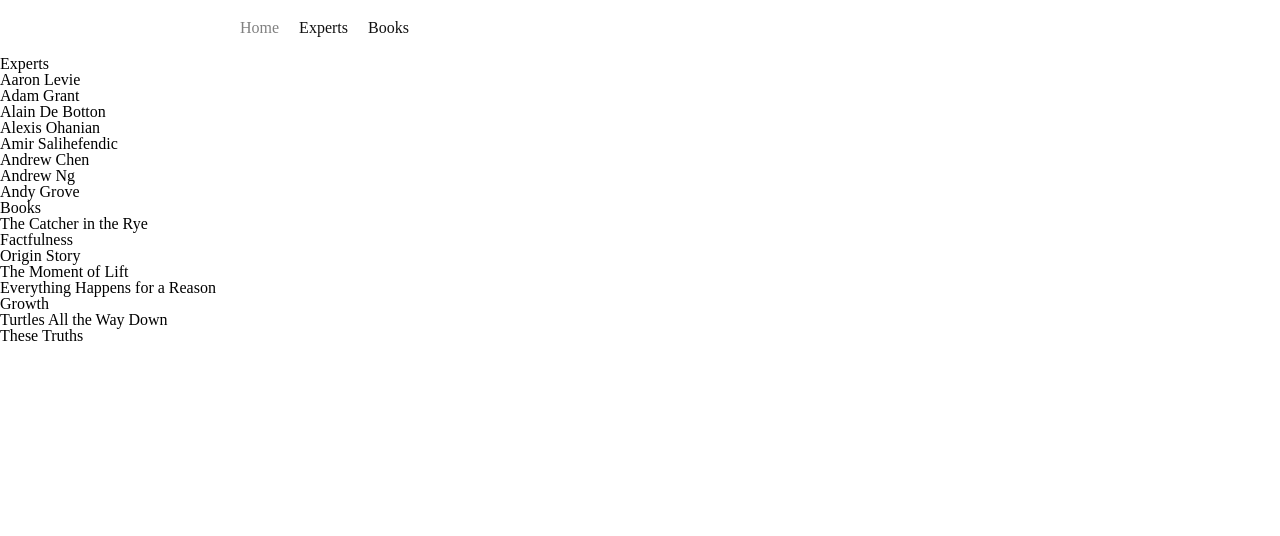
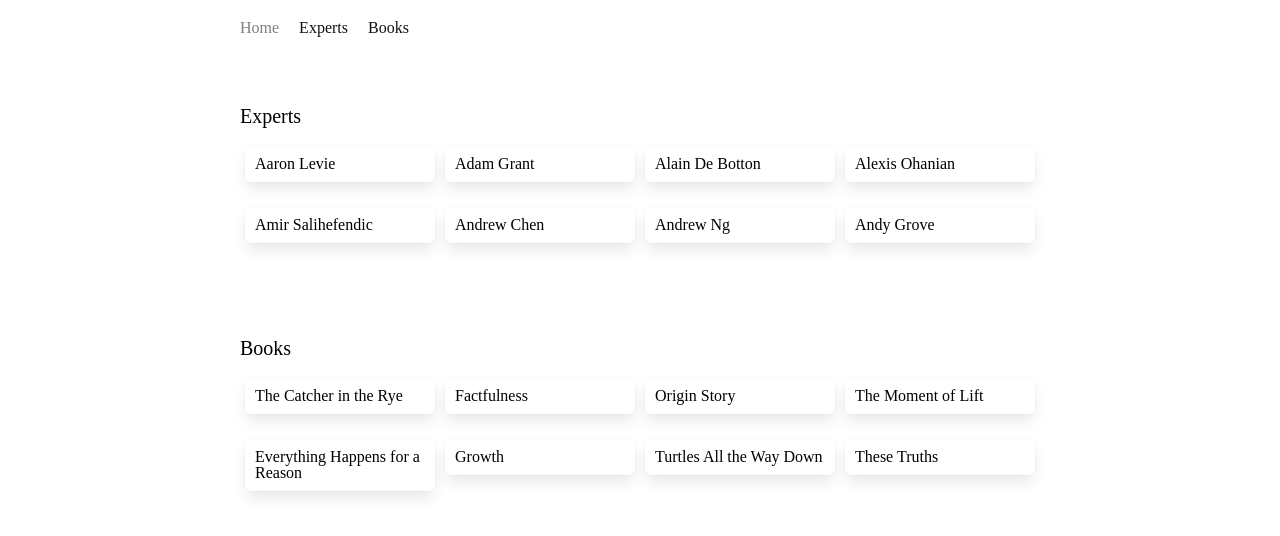
Before and after one commit to ZgjimDida/books-by-experts, an Angular app: page / in a window 1280 px wide. Shown: the top 536 px of the page. Built offline with nearby package versions, Linux system fonts and the light colour scheme.

Commit message:
Refactor style

```diff
--- a/src/styles.scss
+++ b/src/styles.scss
@@ -47,3 +47,35 @@
 	border-collapse: collapse;
 	border-spacing: 0;
 }
+
+.content {
+    width: 800px;
+    margin: 50px auto;
+    display: flex;
+    flex-wrap: wrap;
+
+    h1 {
+        width: 100%;
+        font-size: 20px;
+        padding: 20px 0;
+    }
+
+    .box {
+        box-shadow:
+            0 0.5em 1em -0.125em rgb(10 10 10 / 10%),
+            0 0 0 1px rgb(10 10 10 / 2%);
+        transition: 0.2s box-shadow;
+        border-radius: 6px;
+        height: 100%;
+        width: calc(25% - 30px);
+        margin: 0 5px 25px 5px;
+        padding: 10px;
+
+        &:hover {
+            box-shadow:
+                0 2px 10px rgb(10 10 10 / 20%),
+                0 0 0 1px rgb(10 10 10 / 10%);
+            cursor: pointer;
+        }
+    }
+}
--- a/tsconfig.json
+++ b/tsconfig.json
@@ -17,7 +17,7 @@
     "target": "es2017",
     "module": "es2020",
     "lib": [
-      "es2018",
+      "es2021",
       "dom"
     ]
   },
```
